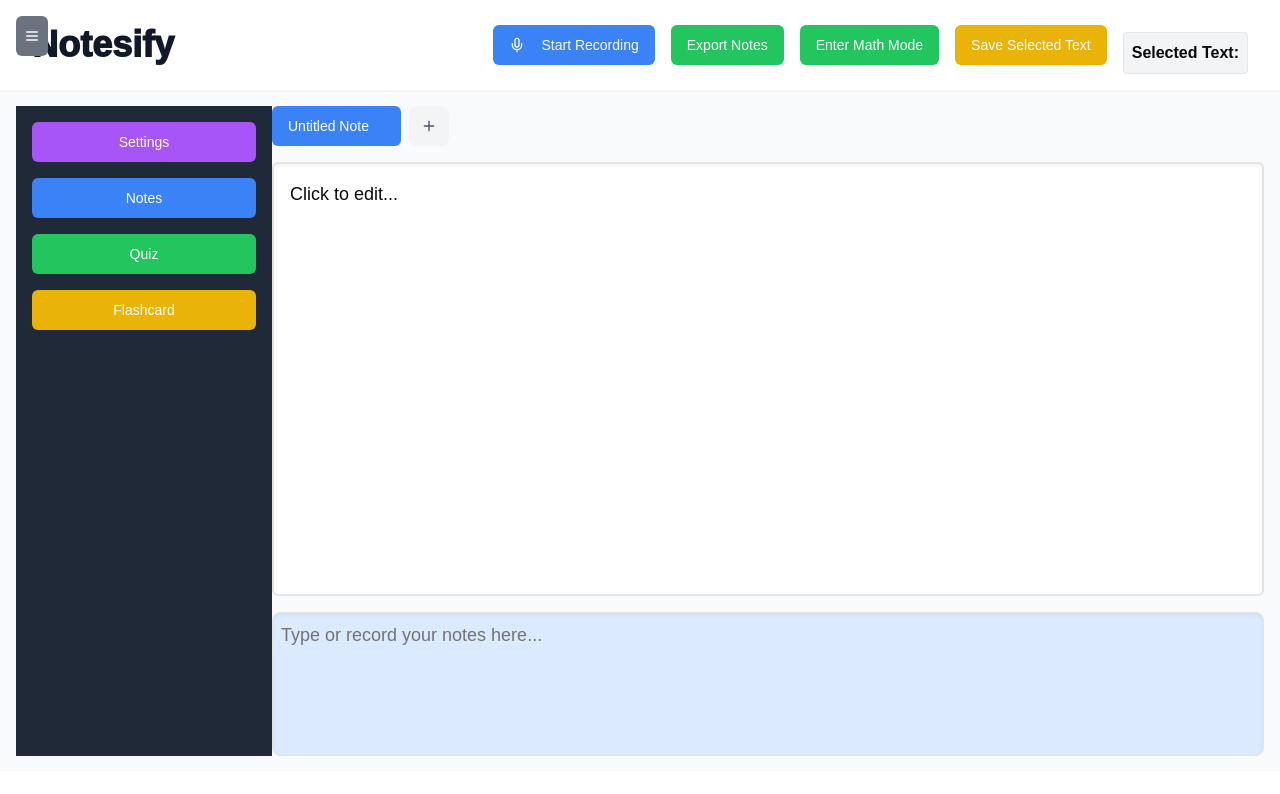
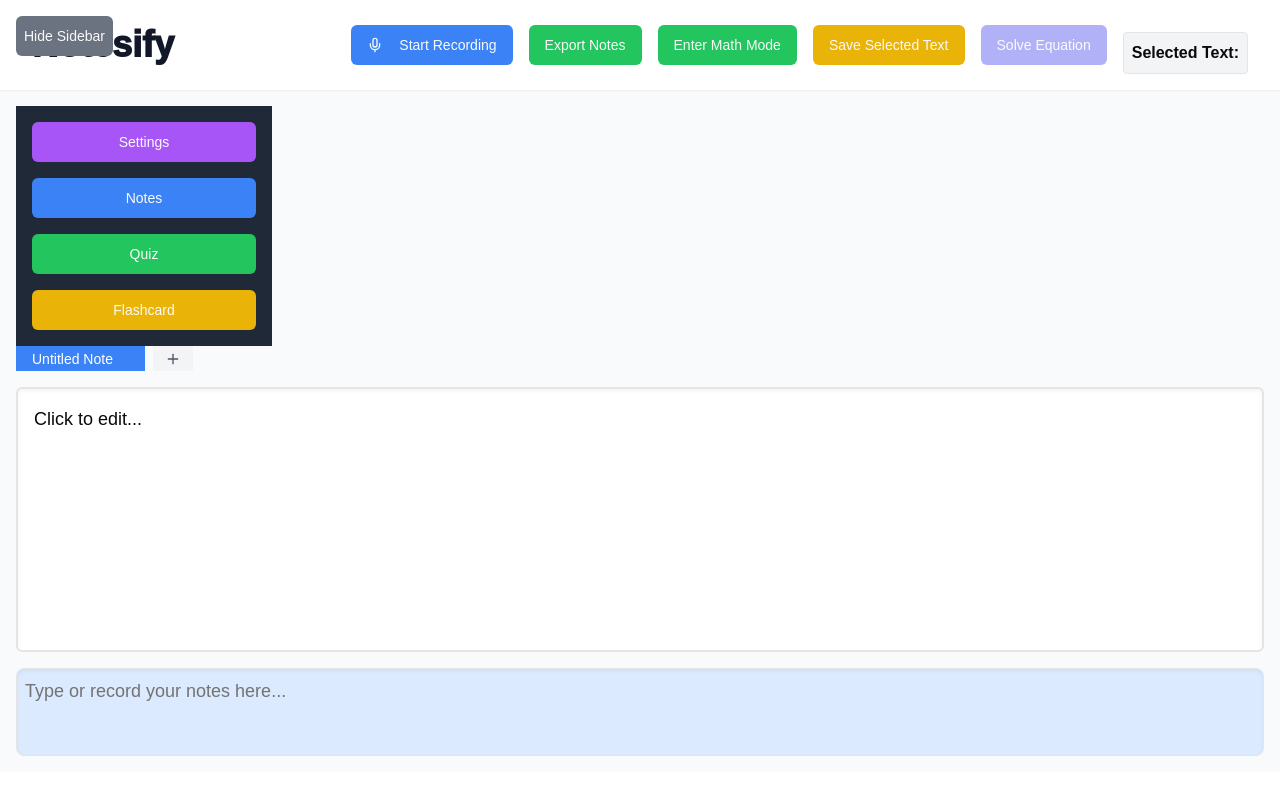
Before and after one commit to kashsuks/Notesify, a Next.js app: page / in a window 1280 px wide. Shown: the top 794 px of the page. Built offline with nearby package versions, Linux system fonts and the light colour scheme.

Commit message:
reverting

```diff
--- a/components/real-time-transcription-note-app.tsx
+++ b/components/real-time-transcription-note-app.tsx
@@ -731,60 +731,56 @@ export default function Component() {
                             >
                                 Save Selected Text
                             </Button>
+                            <Button
+                                onClick={solveSelectedEquation}
+                                disabled={isSolving || selectedText.trim() === ""}
+                                className="bg-indigo-500 hover:bg-indigo-600 dark:bg-indigo-600 dark:hover:bg-indigo-700"
+                            >
+                                {isSolving ? (
+                                    <Loader2 className="animate-spin h-5 w-5 text-white" />
+                                ) : (
+                                    "Solve Equation"
+                                )}
+                            </Button>
                             <div className="mt-4 p-2 border rounded bg-gray-100 dark:bg-gray-800">
                                 <strong>Selected Text:</strong>
                                 <p>{selectedText}</p>
+                                {mathSolution && (
+                                    <>
+                                        <strong>Solution:</strong>
+                                        <p>{mathSolution}</p>
+                                    </>
+                                )}
+                                {error && (
+                                    <p className="text-red-500">{error}</p>
+                                )}
                             </div>
                         </div>
                     </div>
                 </header>
                 <main className="flex-grow flex p-4 w-full h-[calc(100vh-100px)]">
-                    {/* Hamburger Menu Button */}
+                    <div className="w-full h-full flex flex-col">
                         <Button
                             onClick={toggleSidebar}
-                        className="bg-gray-500 hover:bg-gray-600 absolute top-4 left-4 z-10 p-2"
-                    >
-                        <svg
-                            className="w-6 h-6"
-                            fill="none"
-                            stroke="currentColor"
-                            viewBox="0 0 24 24"
-                            xmlns="http://www.w3.org/2000/svg"
-                        >
-                            <path
-                                strokeLinecap="round"
-                                strokeLinejoin="round"
-                                strokeWidth="2"
-                                d="M4 6h16M4 12h16M4 18h16"
-                            />
-                        </svg>
+                            className="bg-gray-500 hover:bg-gray-600 absolute top-4 left-4 z-10 p-2">
+                            {isSidebarOpen ? "Hide Sidebar" : "Show Sidebar"}
                         </Button>
-
-                    {/* Collapsible Sidebar */}
-                    <aside
-                        className={`w-64 bg-gray-800 text-white flex-shrink-0 transition-all duration-300 ease-in-out transform ${
-                            isSidebarOpen ? "translate-x-0" : "-translate-x-full"
-                        }`}
-                    >
-                        <nav className="flex flex-col p-4 space-y-4 h-full">
-                            <Button onClick={openSettings} className="bg-purple-500 hover:bg-purple-600 w-full">
+                        <aside className={`w-64 bg-gray-800 text-white flex-shrink-0 sidebar ${isSidebarOpen ? '' : 'sidebar-hidden'}`}>
+                            <nav className="flex flex-col p-4 space-y-4">
+                                <Button onClick={openSettings} className="bg-purple-500 hover:bg-purple-600">
                                     Settings
                                 </Button>
-                            <Button onClick={() => handleSetCurrentPage(0)} className="bg-blue-500 hover:bg-blue-600 w-full">
+                                <Button onClick={() => handleSetCurrentPage(0)} className="bg-blue-500 hover:bg-blue-600">
                                     Notes
                                 </Button>
-                            <Button onClick={() => alert('Quiz section clicked')} className="bg-green-500 hover:bg-green-600 w-full">
+                                <Button onClick={() => alert('Quiz section clicked')} className="bg-green-500 hover:bg-green-600">
                                     Quiz
                                 </Button>
-                            <Button onClick={() => alert('Flashcard section clicked')} className="bg-yellow-500 hover:bg-yellow-600 w-full">
+                                <Button onClick={() => alert('Flashcard section clicked')} className="bg-yellow-500 hover:bg-yellow-600">
                                     Flashcard
                                 </Button>
                             </nav>
                         </aside>
-
-                    {/* Main Content Area */}
-                    <div className="flex-grow flex flex-col transition-all duration-300 ease-in-out">
-                        {/* Page Tabs */}
                         <div className="flex items-center space-x-2 overflow-x-auto mb-4 pr-32 relative">
                             {notes.map((note, index) => (
                                 <div key={index} className="flex-shrink-0 relative group">
@@ -836,19 +832,12 @@ export default function Component() {
                                 <Plus className="size-6" />
                             </button>
                         </div>
-
-                        {/* Main Content Area */}
                         <div className="flex-grow flex flex-col h-[calc(100%-4rem)]">
                             <div className="h-3/4 mb-4">
                                 {editMode ? (
-                                    <Textarea
-                                        value={notes[currentPage]?.content || ""}
+                                    <NoteEditor
+                                        content={notes[currentPage]?.content || ""}
                                         onChange={handleNoteEdit}
-                                        onBlur={handleEditBlur}
-                                        placeholder="Edit your note here..."
-                                        className="w-full h-full text-lg p-4 rounded-md shadow-inner focus:ring-2 focus:ring-blue-300 transition-all duration-300 ease-in-out resize-none dark:bg-gray-700 dark:text-white dark:border-gray-600"
-                                        aria-label="Edit Note"
-                                        autoFocus
                                     />
                                 ) : (
                                     <div
@@ -859,8 +848,6 @@ export default function Component() {
                                     </div>
                                 )}
                             </div>
-
-                            {/* Math Mode UI */}
                             {isMathMode && (
                                 <div className="mt-4">
                                     <Textarea
@@ -886,8 +873,6 @@ export default function Component() {
                                     </div>
                                 </div>
                             )}
-
-                            {/* Pending Content Input */}
                             <div className="h-1/4 relative">
                                 <Textarea
                                     value={pendingContent}
@@ -916,7 +901,6 @@ export default function Component() {
                             </div>
                         </div>
 
-                        {/* Error Display */}
                         {error && (
                             <div className="mt-4 p-2 bg-red-100 dark:bg-red-900 border border-red-400 dark:border-red-700 text-red-700 dark:text-red-200 rounded">
                                 {error}
@@ -924,8 +908,6 @@ export default function Component() {
                         )}
                     </div>
                 </main>
-
-                {/* Settings Modal */}
                 {isSettingsOpen && (
                     <SettingsModal
                         isOpen={isSettingsOpen}
@@ -935,4 +917,5 @@ export default function Component() {
                 )}
             </div>
         </div>
-    )};
+    );
+}
```
Lines whose indentation alone changed are shown as unchanged.
